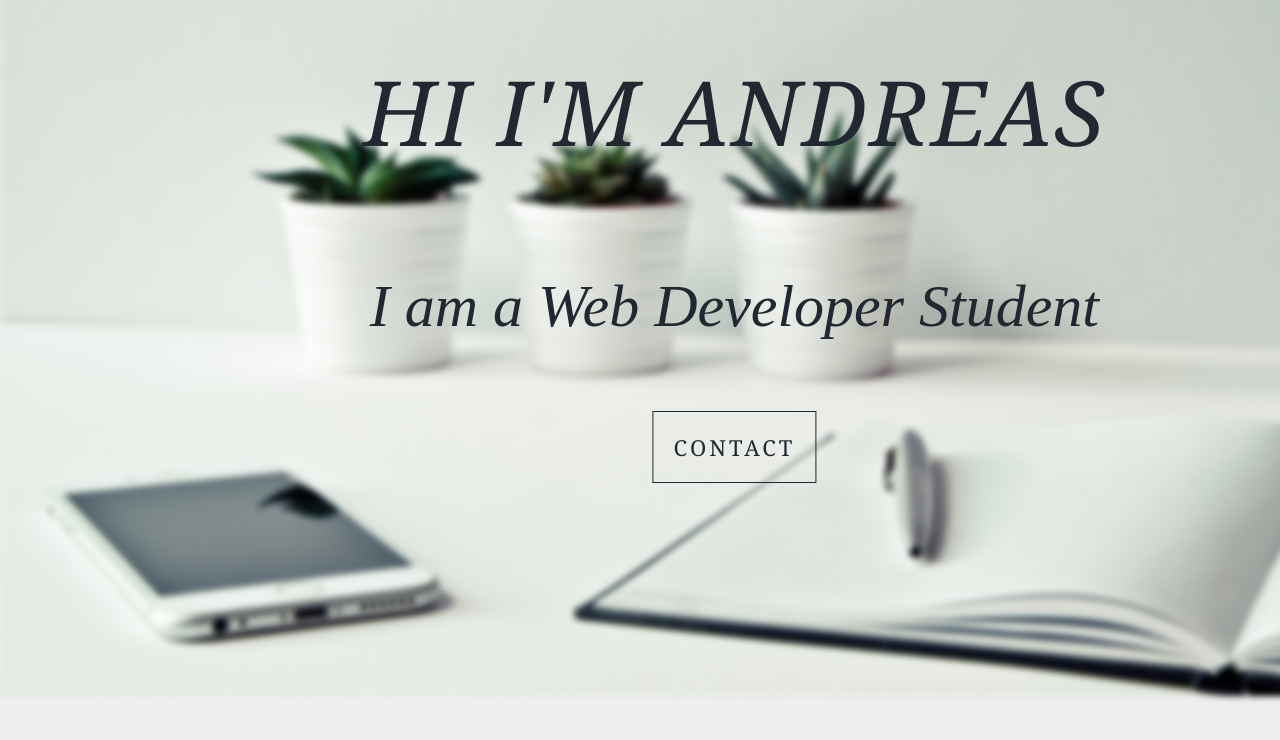
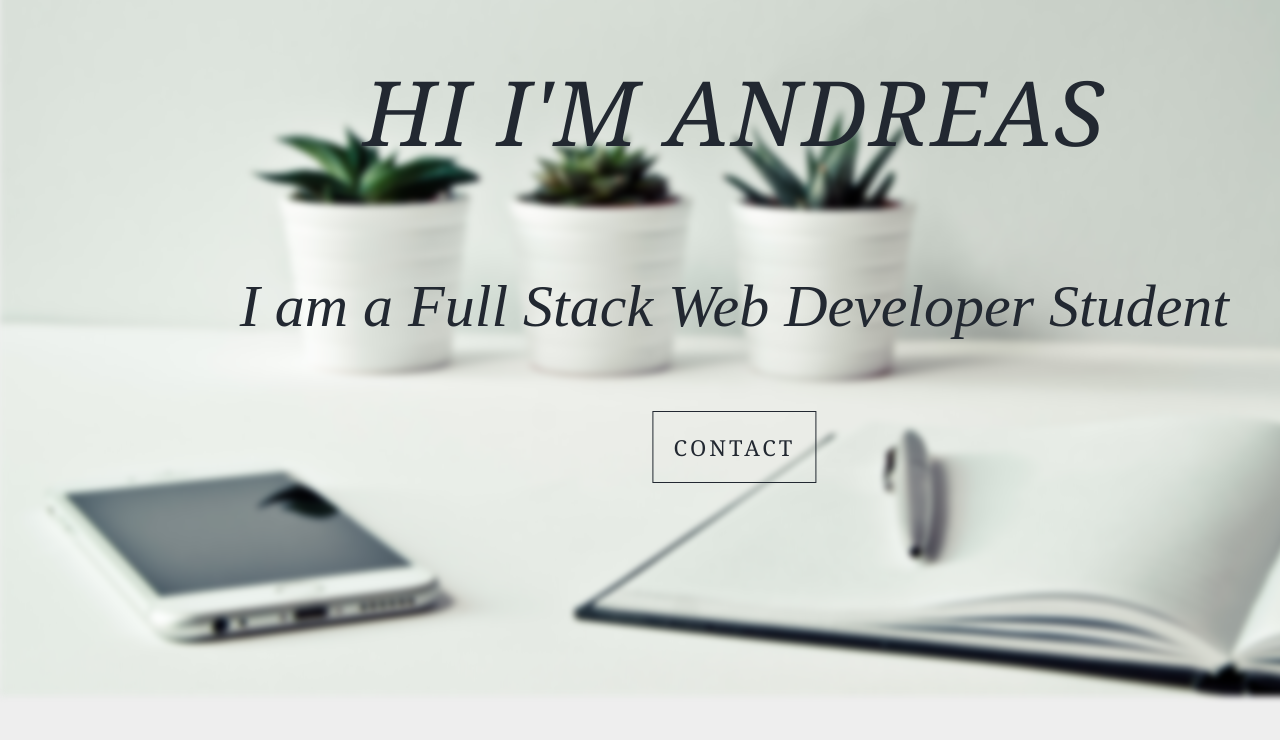
Before and after one commit to andiDev96/andiDev96.github.io, a plain HTML site: page index.html in a window 1280 px wide. Shown: the part 208-948 px from the top of the page. Drawn offline with Linux system fonts and the light colour scheme.

Commit message:
Fatto la modifica del titolo

```diff
--- a/index.html
+++ b/index.html
@@ -40,7 +40,7 @@
         <div class="foto-area"></div>
         <div class="text-area">
           <h1>Hi I'm Andreas</h1>
-          <h3> I am a Web Developer Student</h3>
+          <h3> I am a Full Stack Web Developer Student</h3>
           <button>Contact</button>
         </div>
       </div>
```
